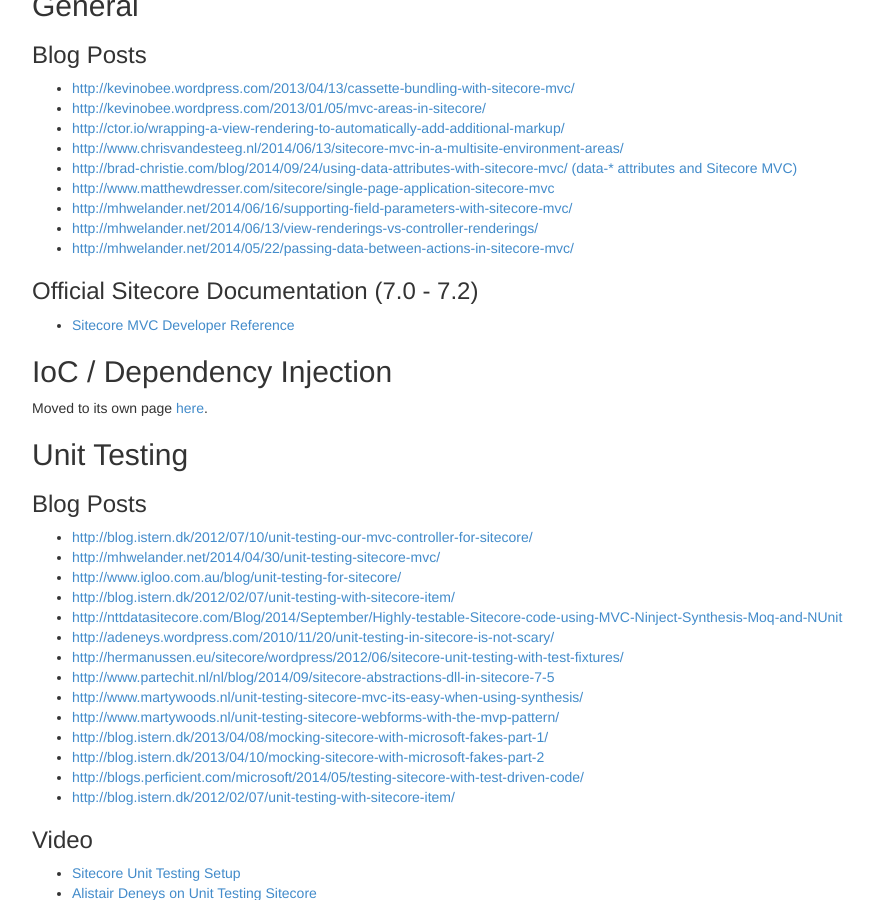
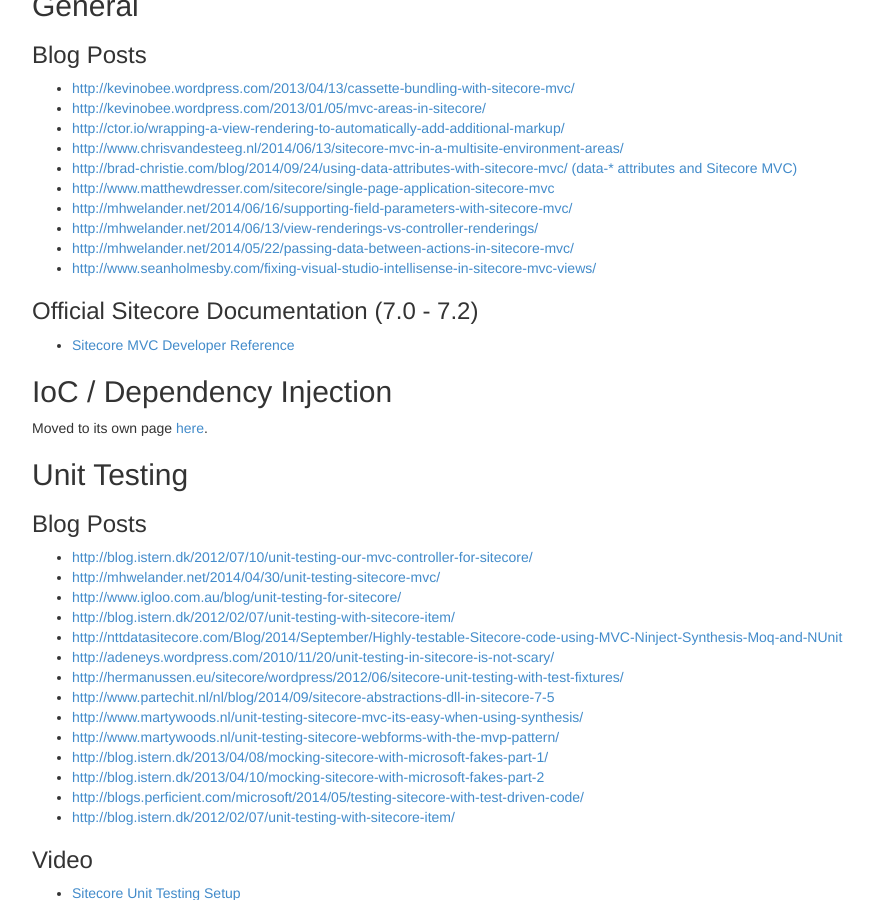
Before and after one commit to Sitecore-Community/docs, a Jekyll site: the page built from documentation/Sitecore MVC/index.md, in a window 1280 px wide and 900 px high, scrolled down 571 px. Shown: the whole window, without its empty margins (38-912 px from the left). Built offline with Jekyll 4.4.1, drawn with Linux system fonts in a browser that asks for light colours; nearby versions of some CDN libraries; some of the changed lines change nothing that is shown.

Commit message:
Added post about IntelliSense with MVC views

```diff
--- a/documentation/Sitecore MVC/index.md
+++ b/documentation/Sitecore MVC/index.md
@@ -28,6 +28,7 @@
 * [http://mhwelander.net/2014/06/16/supporting-field-parameters-with-sitecore-mvc/](http://mhwelander.net/2014/06/16/supporting-field-parameters-with-sitecore-mvc/)
 * [http://mhwelander.net/2014/06/13/view-renderings-vs-controller-renderings/](http://mhwelander.net/2014/06/13/view-renderings-vs-controller-renderings/)
 * [http://mhwelander.net/2014/05/22/passing-data-between-actions-in-sitecore-mvc/](http://mhwelander.net/2014/05/22/passing-data-between-actions-in-sitecore-mvc/)
+* [http://www.seanholmesby.com/fixing-visual-studio-intellisense-in-sitecore-mvc-views/](http://www.seanholmesby.com/fixing-visual-studio-intellisense-in-sitecore-mvc-views/)
 
 ### Official Sitecore Documentation (7.0 - 7.2)
 * [Sitecore MVC Developer Reference](http://sdn.sitecore.net/Reference/Sitecore%207/MVC%20Reference.aspx)
```
